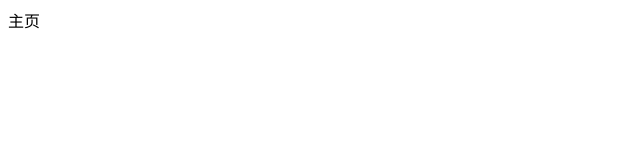
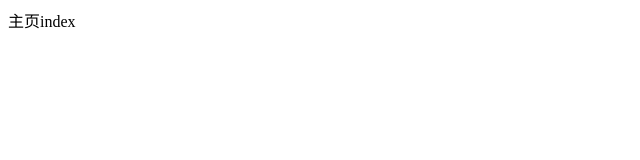
Before and after one commit to lzctbyong/lzctbyong.github.io, a plain HTML site: page index.html in a window 1280 px wide. Shown: the full height of the page, 0-640 px from the left. Drawn offline with Linux system fonts and the light colour scheme.

Commit message:
Signed-off-by: lzctbyong <190127207@qq.com>

```diff
--- a/index.html
+++ b/index.html
@@ -9,7 +9,7 @@
 </head>
 
 <body>
-    主页
+    主页index
 </body>
 
 </html>
```
